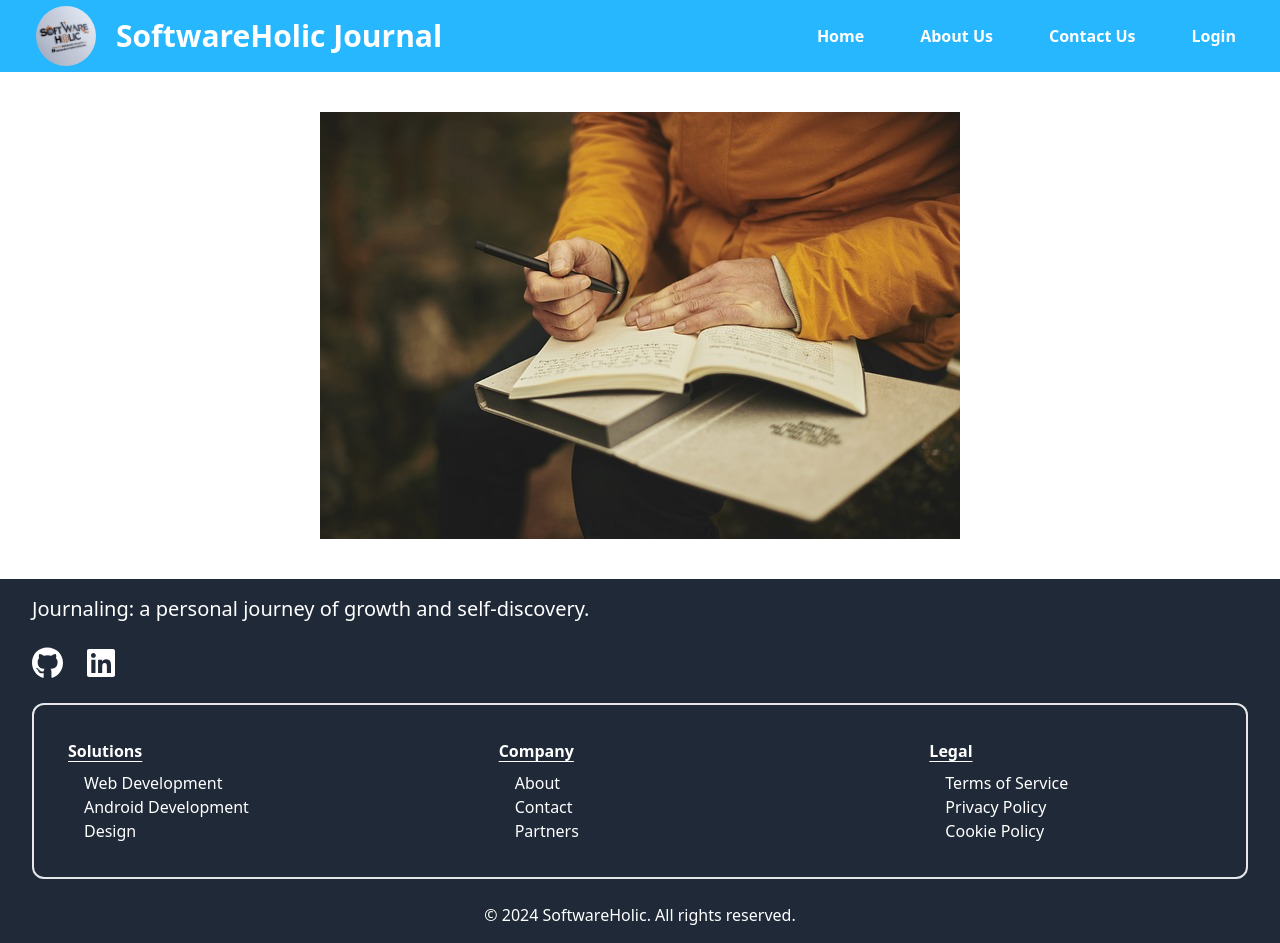
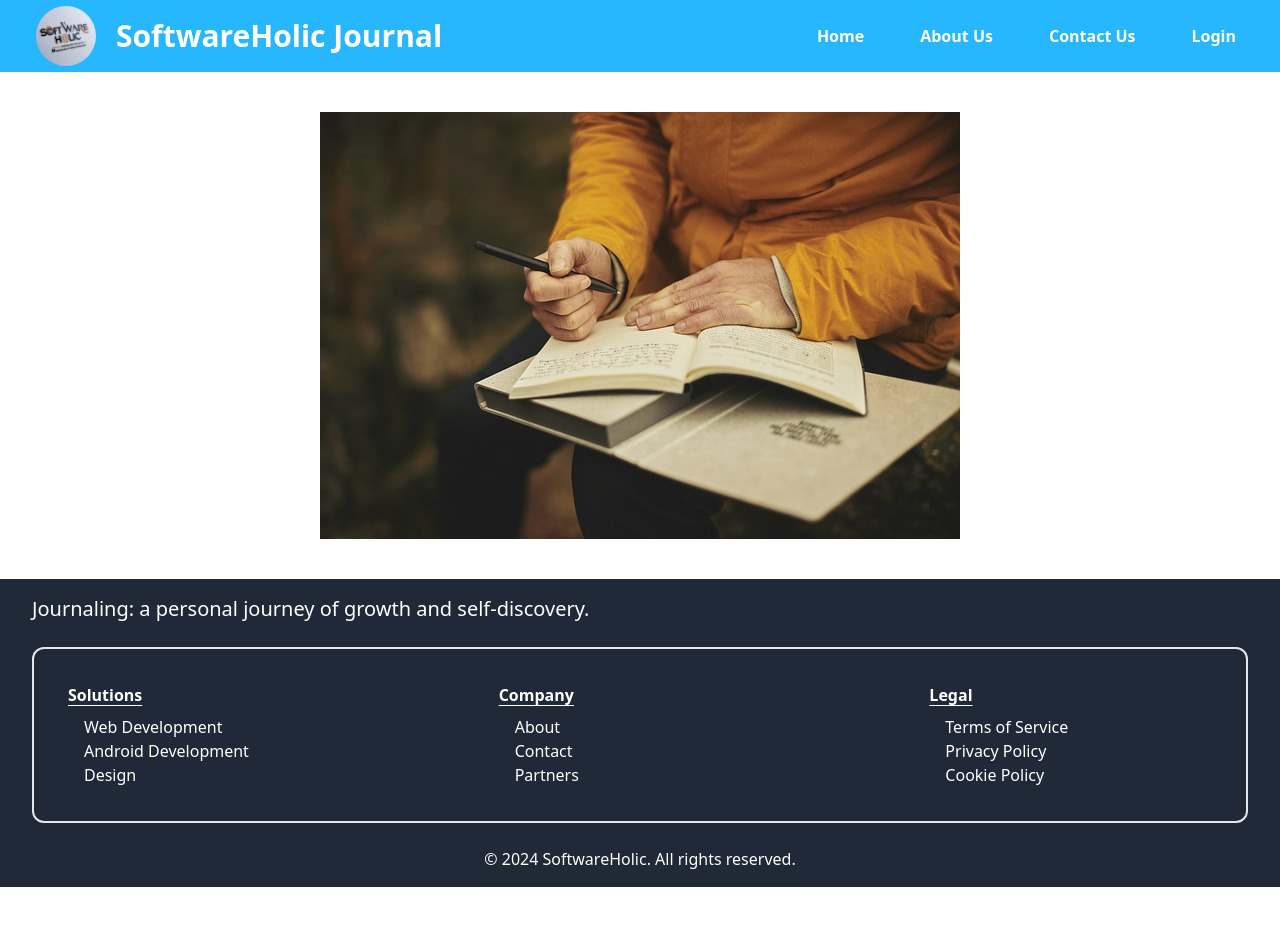
Before and after one commit to ShivprasadP/my-journal-app, a React (Vite) app: page / in a window 1280 px wide. After the commit the page ends 887 px from the top, so only its background shows below. Built offline with nearby package versions, Linux system fonts and the light colour scheme.

Commit message:
removed footer icons

```diff
--- a/src/components/Footer.jsx
+++ b/src/components/Footer.jsx
@@ -1,17 +1,9 @@
 import React from 'react';
-import { FontAwesomeIcon } from '@fortawesome/react-fontawesome';
-import { faGithub, faLinkedin } from '@fortawesome/free-brands-svg-icons';
-import { faFontAwesome } from '@fortawesome/free-brands-svg-icons';
 
 const Footer = () => {
     return (
         <div className="bg-gray-800 text-white px-8 py-4">
             <p className='text-xl mb-6'>Journaling: a personal journey of growth and self-discovery.</p>
-
-            <div className="flex flex-row gap-6 mb-6">
-                <FontAwesomeIcon icon={faGithub} size='2xl' />
-                <FontAwesomeIcon icon={faLinkedin} size='2xl' />
-            </div>
 
             <div className="flex justify-center items-center gap-28 border-2 rounded-xl p-4 mb-6">
                 <div className='border-2 border-gray-800 p-4 rounded-xl w-80'>
```
Also changed, not shown: vite.config.js (+6 -6 lines).
